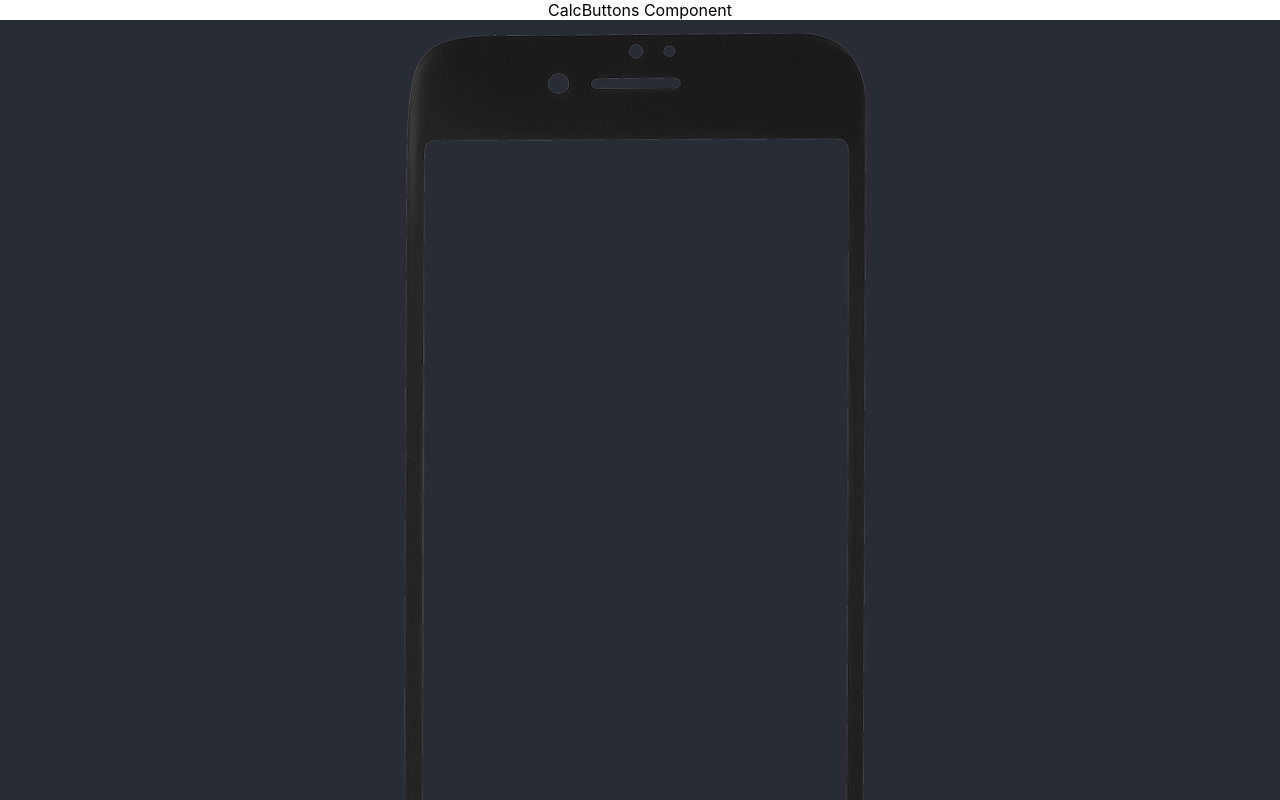
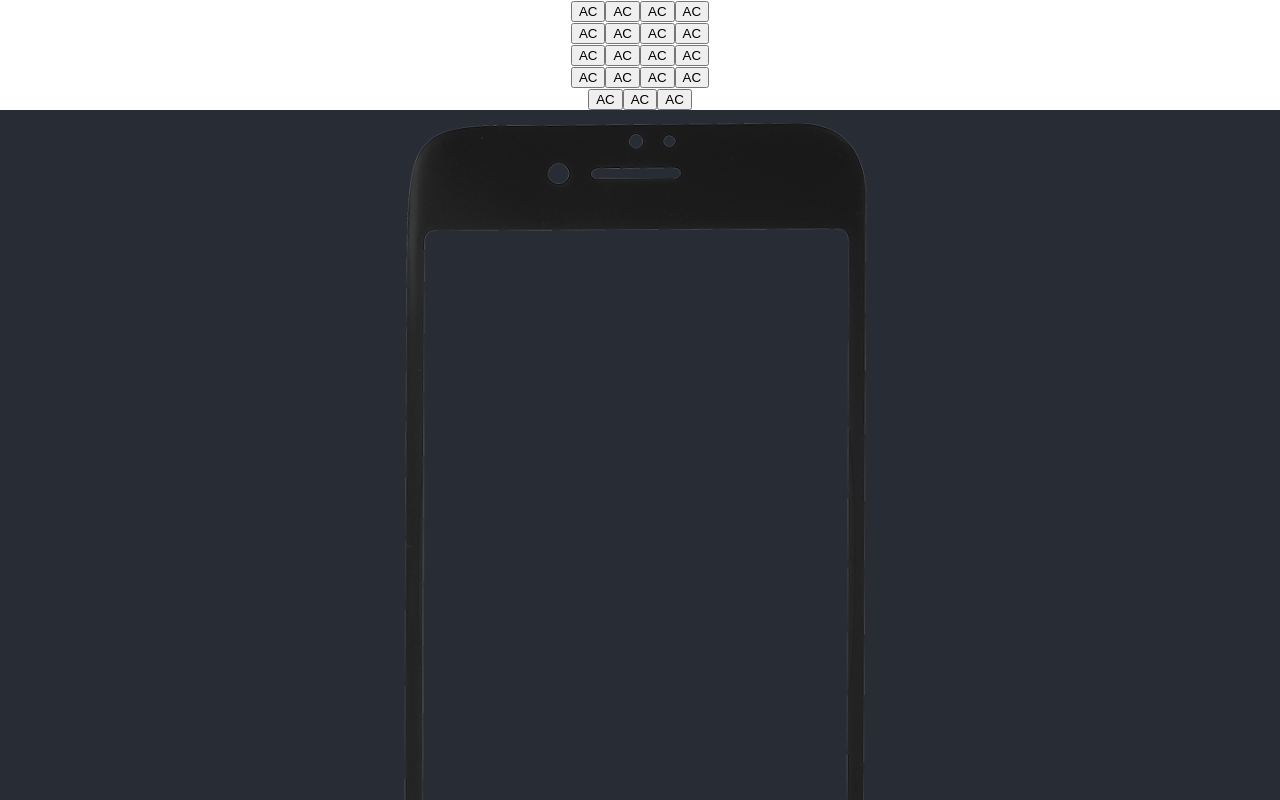
Before and after one commit to BrianBeeler/react-calculator, a React (Create React App) app in the folder calculator/: page / in a window 1280 px wide. Shown: the top 800 px of the page. Built offline with nearby package versions, Linux system fonts and the light colour scheme.

Commit message:
Added calculator buttons.

```diff
--- a/calculator/src/components/CalcButtons/CalcButtons.js
+++ b/calculator/src/components/CalcButtons/CalcButtons.js
@@ -4,7 +4,36 @@ import styles from './CalcButtons.module.css';
 
 const CalcButtons = () => (
   <div className={styles.CalcButtons}>
-    CalcButtons Component
+    <div class="btn-group">
+      <button type="button" class="lg-button">AC</button>
+      <button type="button" class="lg-button">AC</button>
+      <button type="button" class="lg-button">AC</button>
+      <button type="button" class="y-button">AC</button>
+    </div>
+    <div class="btn-group">
+      <button type="button" class="dg-button">AC</button>
+      <button type="button" class="dg-button">AC</button>
+      <button type="button" class="dg-button">AC</button>
+      <button type="button" class="y-button">AC</button>
+    </div>
+    <div class="btn-group">
+      <button type="button" class="dg-button">AC</button>
+      <button type="button" class="dg-button">AC</button>
+      <button type="button" class="dg-button">AC</button>
+      <button type="button" class="y-button">AC</button>
+    </div>
+    <div class="btn-group">
+      <button type="button" class="dg-button">AC</button>
+      <button type="button" class="dg-button">AC</button>
+      <button type="button" class="dg-button">AC</button>
+      <button type="button" class="y-button">AC</button>
+    </div>
+    <div class="btn-group">
+      <button type="button" class="dg-button-long">AC</button>
+      <button type="button" class="dg-button">AC</button>
+      <button type="button" class="y-button">AC</button>
+    </div>
+
   </div>
 );
 
```
Also changed, not shown: 1 other file (tests, documents, lock files or other folders).
